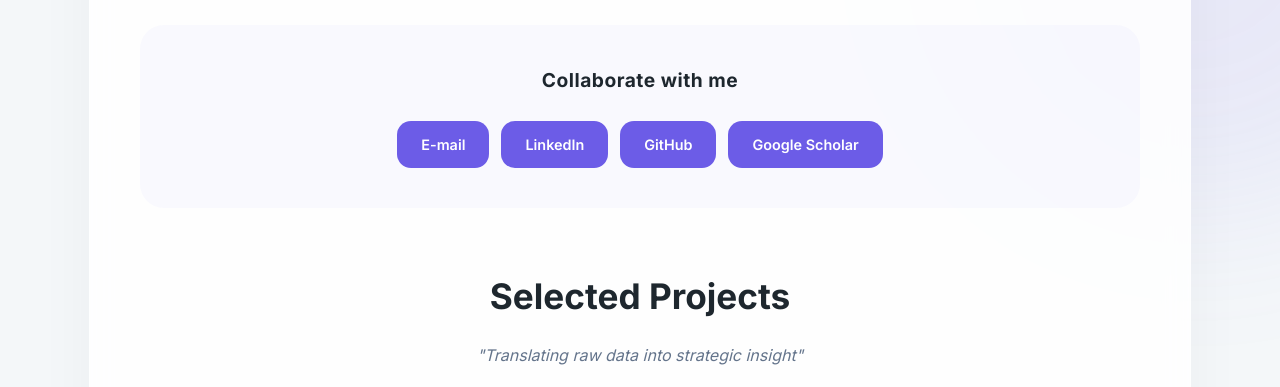
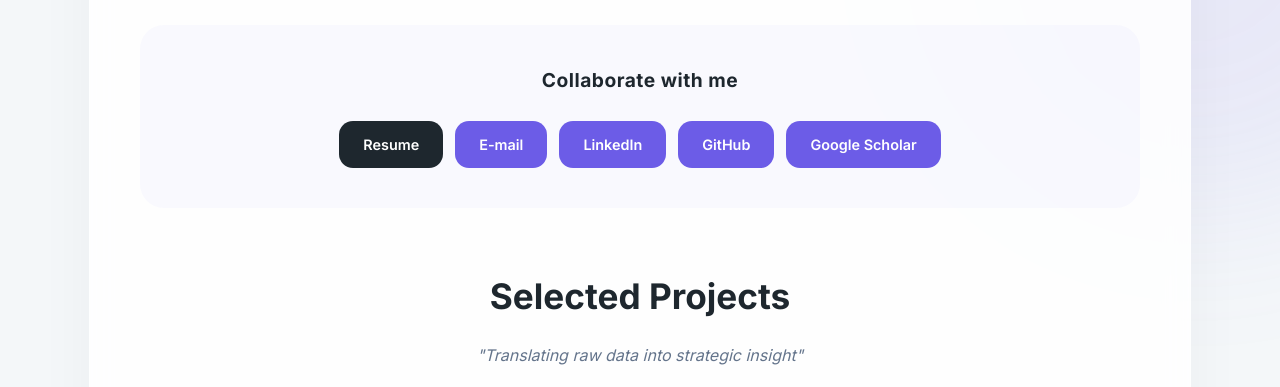
Before and after one commit to L-Bramasole/l-bramasole.github.io, a plain HTML site: page index.html in a window 1280 px wide. Shown: the part 780-1167 px from the top of the page. Drawn offline with Linux system fonts and the light colour scheme.

Commit message:
Add resume button with hover styles
Added a resume button to the contact section with hover effects.

```diff
--- a/index.html
+++ b/index.html
@@ -248,6 +248,14 @@
             box-shadow: 0 10px 20px rgba(108, 92, 231, 0.25);
         }
 
+        .nav-btn.resume-btn {
+            background: var(--text-dark);
+        }
+
+        .nav-btn.resume-btn:hover {
+            background: #000;
+        }
+
         /* Project Gallery */
         .project-grid {
             display: grid;
@@ -400,6 +408,7 @@
         <section class="contact-section">
             <div class="contact-subtitle">Collaborate with me</div>
             <div class="nav-tabs">
+                <a href="Dr.Laylan Bramasole-Resume.pdf" target="_blank" class="nav-btn resume-btn">Resume</a>
                 <a href="mailto:laylan.bramasole@gmail.com" class="nav-btn">E-mail</a>
                 <a href="https://de.linkedin.com/in/lylan-bramasole-01031b157" target="_blank" class="nav-btn">LinkedIn</a>
                 <a href="https://github.com/L-Bramasole" target="_blank" class="nav-btn">GitHub</a>
```
